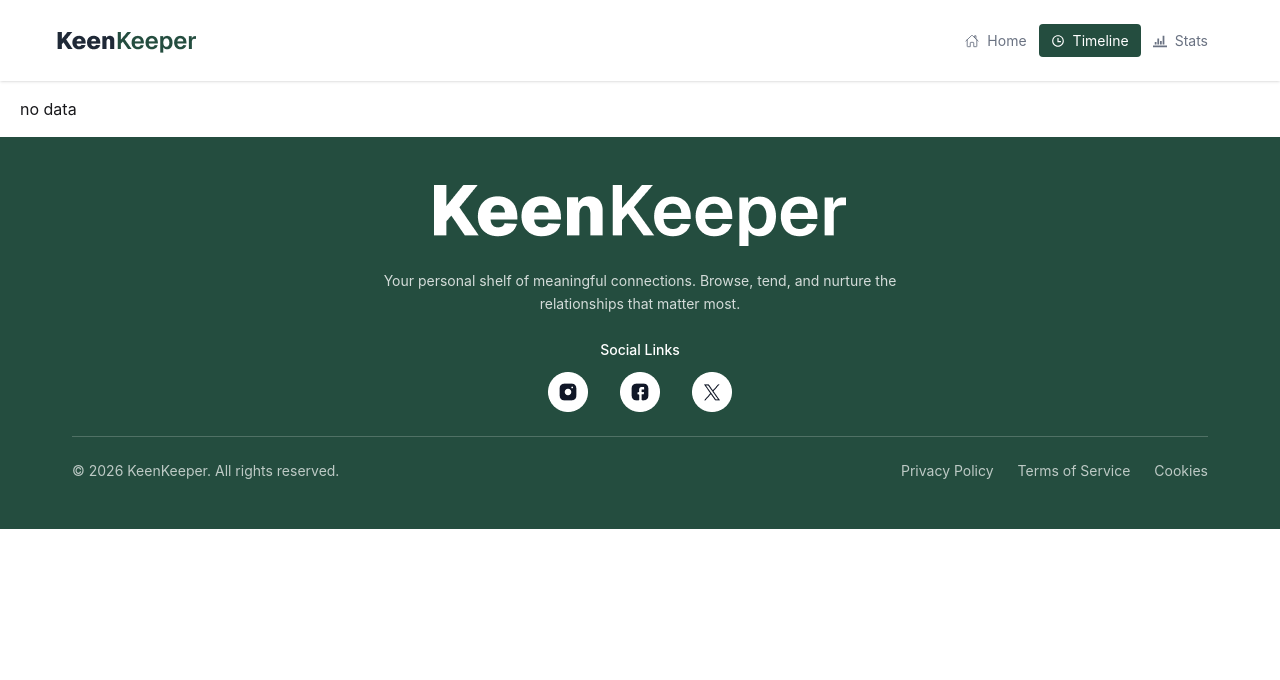
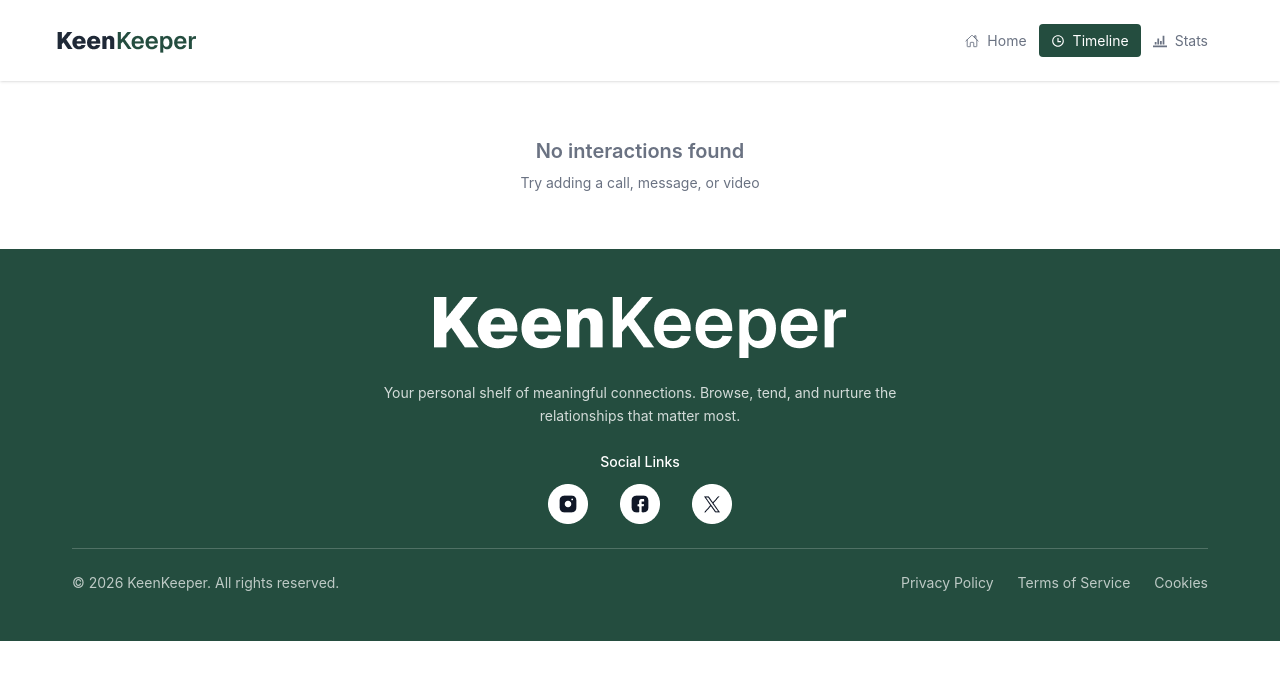
Before and after one commit to mubasshira103/keen-keeper, a React (Vite) app: page /timeline in a window 1280 px wide. Shown: the top 680 px of the page. Built offline with nearby package versions, Linux system fonts and the light colour scheme.

Commit message:
updated timeline file

```diff
--- a/src/Pages/TimeLine.jsx
+++ b/src/Pages/TimeLine.jsx
@@ -15,7 +15,10 @@ const TimeLine = () => {
   return (
     <div className="px-5 py-4 ...">
       {
-        filteredData.length == 0 ? <div> no data</div> :
+        filteredData.length == 0 ? <div className="text-center py-10 text-gray-500">
+      <h2 className="text-xl font-semibold">No interactions found </h2>
+      <p className="text-sm mt-2">Try adding a call, message, or video</p>
+    </div>:
 
         <div>
           <div className='mb-4 sm:mb-6'>
```
